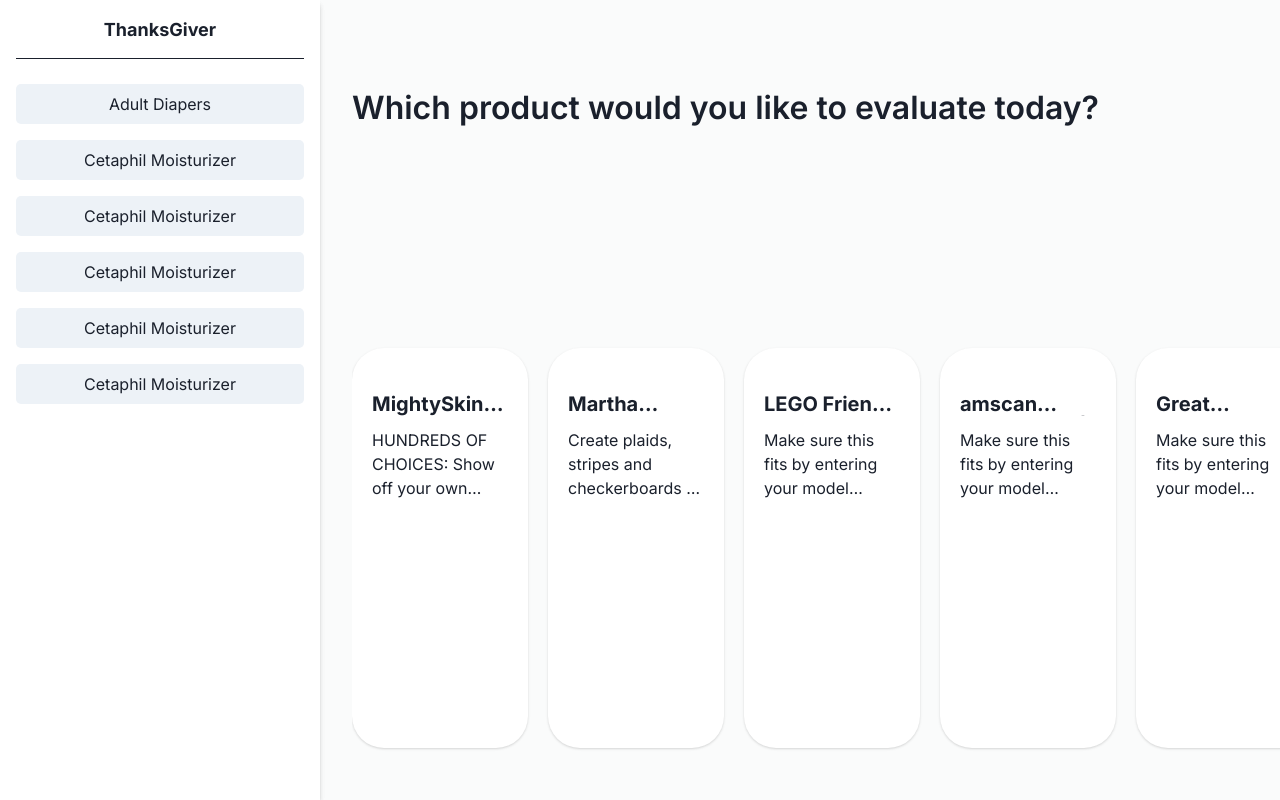
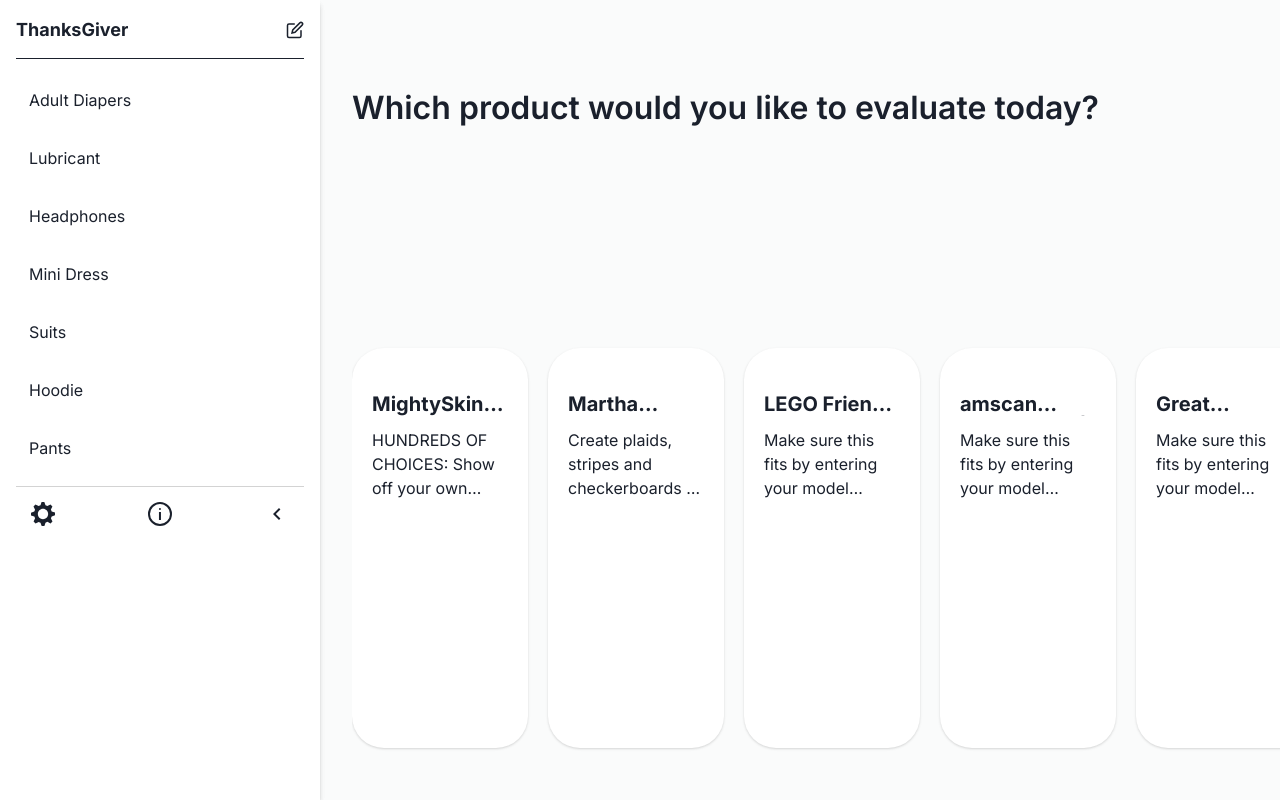
Before and after one commit to euanlimzx/cerebral, a Next.js app: page / in a window 1280 px wide. Shown: the top 800 px of the page. Built offline with nearby package versions, Linux system fonts and the light colour scheme.

Commit message:
Completed SideBar

```diff
--- a/src/components/sidebar.js
+++ b/src/components/sidebar.js
@@ -1,27 +1,50 @@
 import React from 'react';
 import {
   Box,
-  Button,
   VStack,
   Text,
+  Flex
 } from '@chakra-ui/react';
+import {
+  DragHandleIcon,
+  EditIcon,
+  InfoOutlineIcon,
+  SettingsIcon,
+  ChevronLeftIcon
+} from '@chakra-ui/icons';
 
 function InteractiveBox({ hoverEffect, children }) {
   return (
     <Box
-      padding="8px"
-      textAlign="center"
+      position="relative"
+      padding="13px"
+      textAlign="start"
       borderRadius="5px"
-      bg="gray.100"
+      bg="white"
       transition="all 0.2s ease-in-out"
       _hover={hoverEffect ? {
-        bg: "blue.100",         // Hover background color
-        cursor: "pointer",      // Changes the cursor
-        transform: "scale(1.05)", // Slight zoom-in
-        boxShadow: "lg",        // Adds shadow on hover
+        bg: "lightgrey",
+        cursor: "pointer",
+        transform: "scale(1.05)",
+        boxShadow: "lg",
       } : {}}
+      role="group"
     >
       {children}
+
+      {hoverEffect && (
+        <Box
+          position="absolute"
+          top="50%"
+          right="10px"
+          transform="translateY(-50%)"
+          opacity={0}
+          _groupHover={{ opacity: 1 }}
+          transition="opacity 0.2s ease-in-out"
+        >
+          <DragHandleIcon />
+        </Box>
+      )}
     </Box>
   );
 }
@@ -39,36 +62,65 @@
       boxShadow="md"
       zIndex={1}
     >
-      <Text fontSize="lg" fontWeight="bold" mb="4" borderBottom="1px solid" textAlign="center" paddingBottom="15px">
-        ThanksGiver
-      </Text>
+      <Flex
+      fontSize="lg"
+      fontWeight="bold"
+      mb="4"
+      borderBottom="1px solid"
+      paddingBottom="15px"
+      justifyContent="space-between"
+      alignItems="center"
+    >
+      <Text>ThanksGiver</Text>
+      <EditIcon />
+    </Flex>
 
-      <VStack spacing="4" align="stretch" marginTop="25px">
-        {/* Sidebar Items */}
-        <InteractiveBox hoverEffect={true} padding="8px" textAlign="center" borderRadius="5" >
-          Adult Diapers
+      <VStack spacing="2" align="stretch" marginTop="15px" position='relative' height = "400x">
+          <InteractiveBox hoverEffect={true} borderRadius="5" >
+            Adult Diapers
+          </InteractiveBox>
+
+        <InteractiveBox hoverEffect={true} borderRadius="5">
+          Lubricant
         </InteractiveBox>
 
-        {/* More Sidebar Items */}
-        <InteractiveBox hoverEffect={true} padding="8px" textAlign="center" borderRadius="5">
-          Cetaphil Moisturizer
+        <InteractiveBox hoverEffect={true} borderRadius="5">
+          Headphones
         </InteractiveBox>
 
-        <InteractiveBox hoverEffect={true} padding="8px" textAlign="center" borderRadius="5">
-          Cetaphil Moisturizer
+        <InteractiveBox hoverEffect={true} borderRadius="5">
+          Mini Dress
         </InteractiveBox>
 
-        <InteractiveBox hoverEffect={true} padding="8px" textAlign="center" borderRadius="5">
-          Cetaphil Moisturizer
+        <InteractiveBox hoverEffect={true} borderRadius="5">
+          Suits
         </InteractiveBox>
 
-        <InteractiveBox hoverEffect={true} padding="8px" textAlign="center" borderRadius="5">
-          Cetaphil Moisturizer
+        <InteractiveBox hoverEffect={true} borderRadius="5">
+          Hoodie
         </InteractiveBox>
 
-        <InteractiveBox hoverEffect={true} padding="8px" textAlign="center" borderRadius="5">
-          Cetaphil Moisturizer
+        <InteractiveBox hoverEffect={true} borderRadius="5">
+          Pants
         </InteractiveBox>
+
+        <Box marginBottom='60px'></Box>
+
+        <Flex
+          position="absolute"
+          bottom="0"
+          width='100%'
+          padding="15px"
+          bg="white"
+          borderTop="1px solid lightgray"
+          justifyContent="space-between"
+          alignItems="center"
+          zIndex="10"
+        >
+          <SettingsIcon boxSize={6} />
+          <InfoOutlineIcon boxSize={6} />
+          <ChevronLeftIcon boxSize={6} />
+        </Flex>
       </VStack>
     </Box>
   );
```
